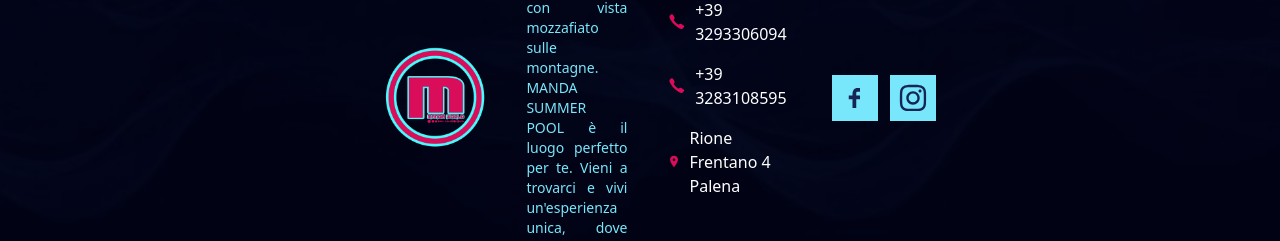
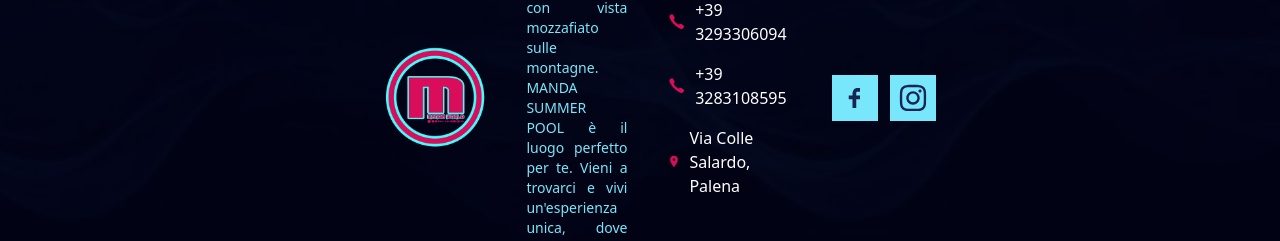
Before and after one commit to edgardovittoria/mandaworld, a Next.js app: page / in a window 1280 px wide. Shown: the part 4999-5240 px from the top of the page. Built offline with nearby package versions, Linux system fonts and the light colour scheme.

Commit message:
aggiornata posizione google maps

```diff
--- a/src/app/components/Footer.tsx
+++ b/src/app/components/Footer.tsx
@@ -46,12 +46,12 @@ export default function Footer() {
             </Link>
           </div>
           <Link
-            href="https://maps.app.goo.gl/Tm4bBPiGBShiioFp9"
+            href="https://maps.app.goo.gl/bT3V6Dsscz12Hap59"
             className="flex flex-row gap-2 items-center"
           >
             <IoIosPin size={25} className="text-primary" />
             <span className="md:text-base text-sm">
-              Rione Frentano 4 Palena
+              Via Colle Salardo, Palena
             </span>
           </Link>
         </div>
```
